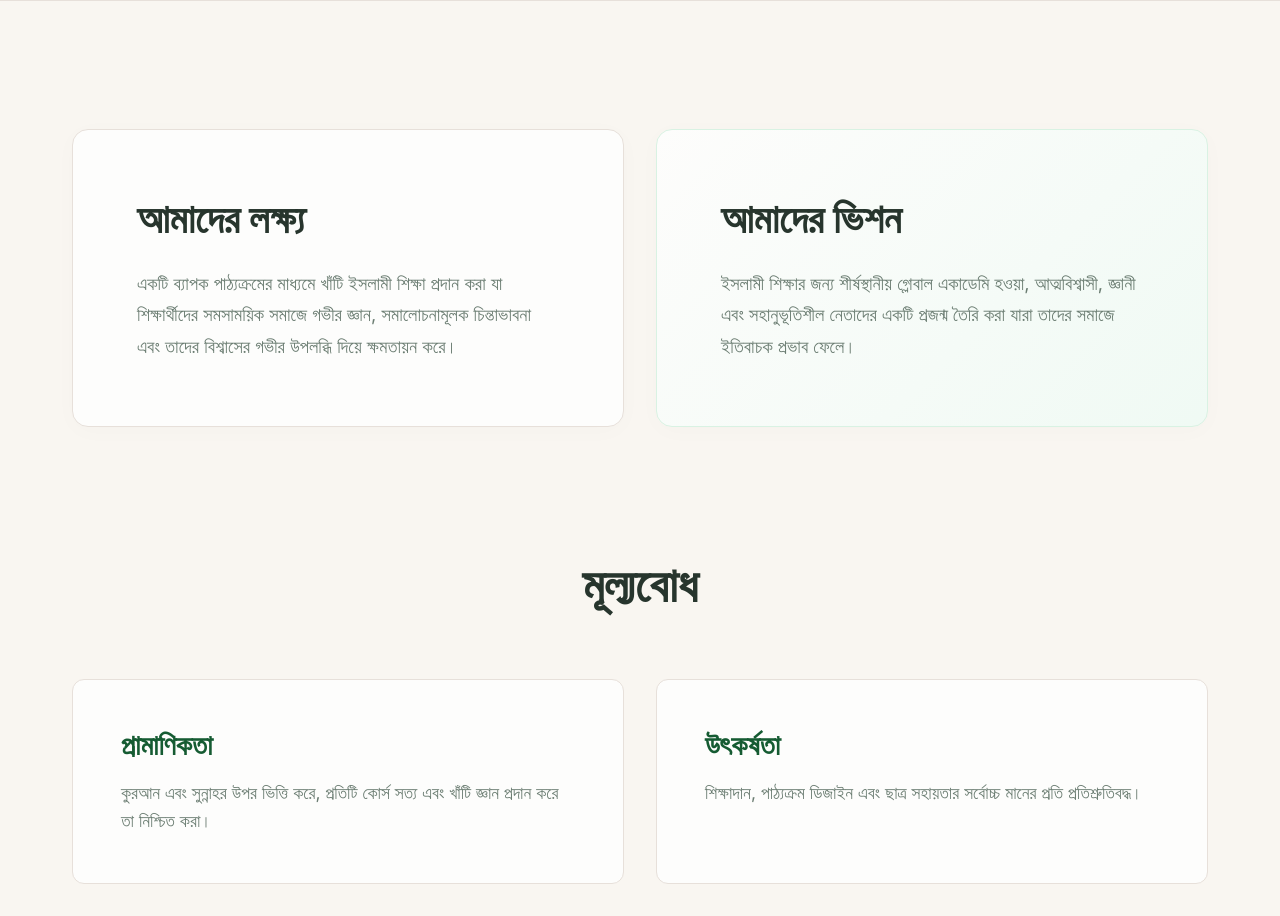
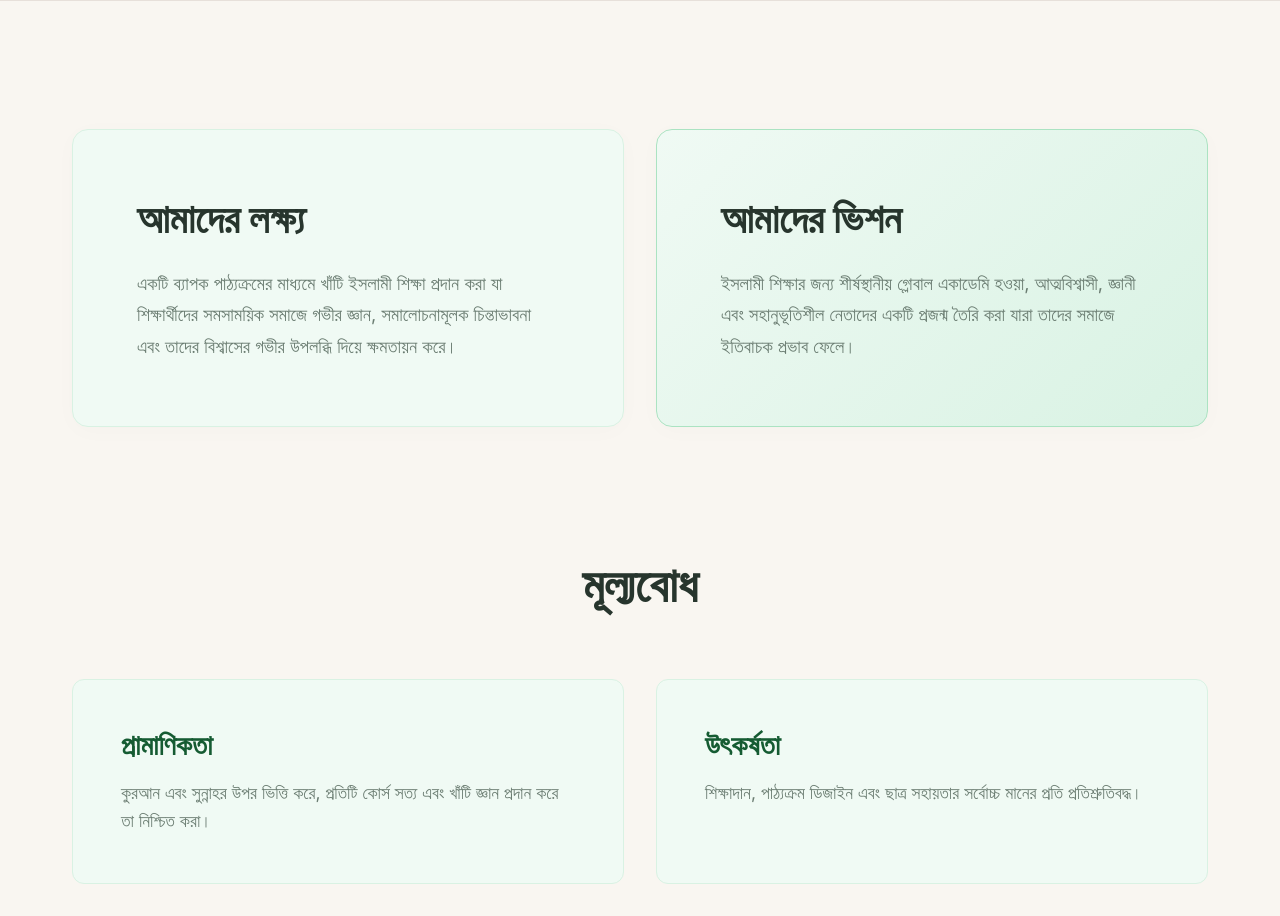
Before and after one commit to farad-alam/IQC-Academy, a Next.js app: page /about in a window 1280 px wide. Shown: the part 840-1756 px from the top of the page. Built offline with nearby package versions, Linux system fonts and the light colour scheme.

Commit message:
UI: Add light greenish gradient to hero sections, round contact image, and make about cards greenish

```diff
--- a/app/(user)/about/about.module.css
+++ b/app/(user)/about/about.module.css
@@ -16,6 +16,7 @@
 .heroSection {
   padding: 8rem 0 6rem;
   border-bottom: 1px solid var(--color-earth-1);
+  background: linear-gradient(180deg, var(--color-primary-50) 0%, transparent 100%);
 }
 
 .heroGrid {
@@ -80,9 +81,9 @@
 }
 
 .missionCard {
-  background-color: var(--color-surface);
+  background-color: var(--color-primary-50);
   padding: 4rem;
-  border: 1px solid var(--color-earth-1);
+  border: 1px solid var(--color-primary-100);
   border-radius: 16px;
   position: relative;
   overflow: hidden;
@@ -90,8 +91,8 @@
 }
 
 .visionCard {
-  background: linear-gradient(135deg, var(--color-surface) 0%, var(--color-primary-50) 100%);
-  border-color: var(--color-primary-100);
+  background: linear-gradient(135deg, var(--color-primary-50) 0%, var(--color-primary-100) 100%);
+  border-color: var(--color-primary-200);
 }
 
 .sectionTitle {
@@ -124,8 +125,8 @@
 
 .valueItem {
   padding: 3rem;
-  border: 1px solid var(--color-earth-1);
-  background-color: var(--color-surface);
+  border: 1px solid var(--color-primary-100);
+  background-color: var(--color-primary-50);
   border-radius: 12px;
   transition: all 0.3s ease;
   position: relative;
--- a/app/(user)/contact/contact.module.css
+++ b/app/(user)/contact/contact.module.css
@@ -16,7 +16,7 @@
 .headerSection {
   padding: 6rem 0;
   border-bottom: 1px solid var(--color-earth-1);
-  background: radial-gradient(circle at top right, var(--color-primary-50) 0%, transparent 50%);
+  background: linear-gradient(180deg, var(--color-primary-50) 0%, transparent 100%);
 }
 
 .headerContent {
@@ -49,8 +49,9 @@
   position: relative;
   width: 400px;
   height: 400px;
-  border-radius: 50%;
+  border-radius: 24px;
   box-shadow: 0 0 80px rgba(0, 0, 0, 0.05);
+  overflow: hidden;
 }
 
 .illustrationImage {
```
